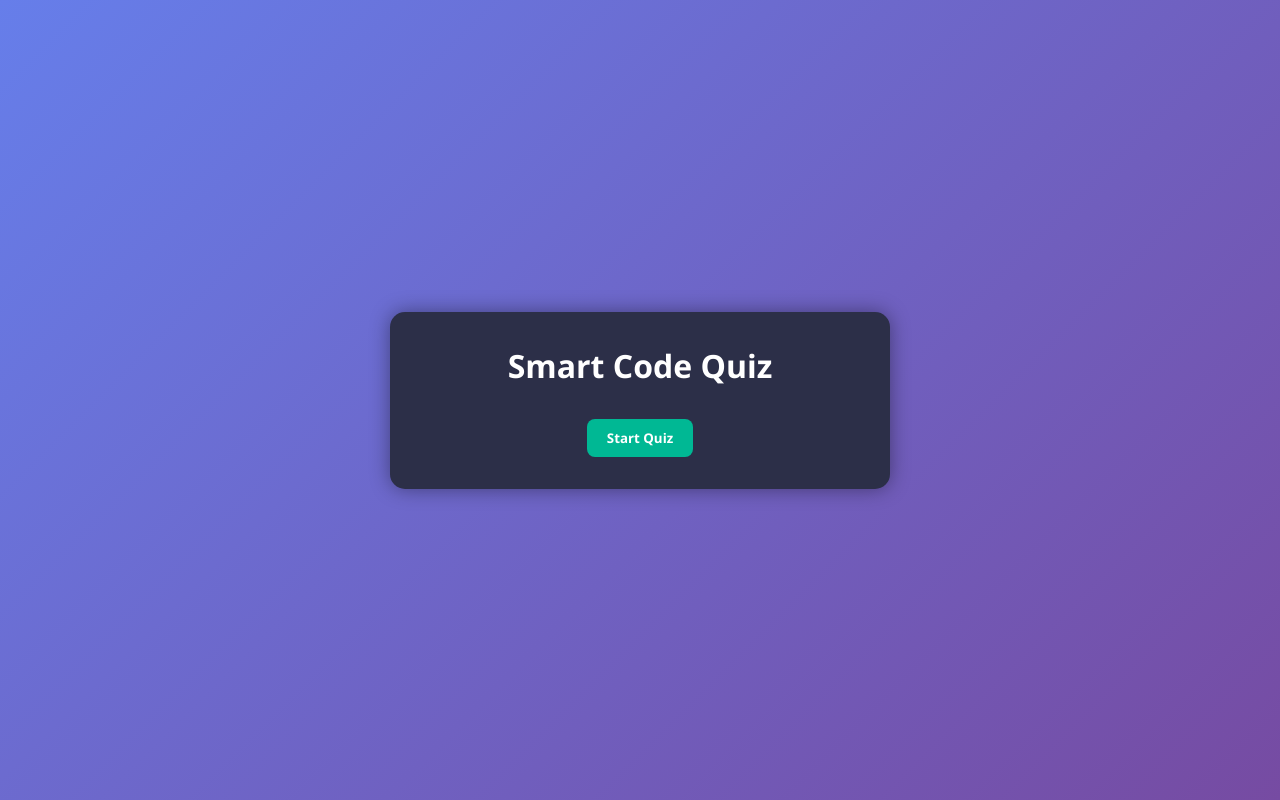
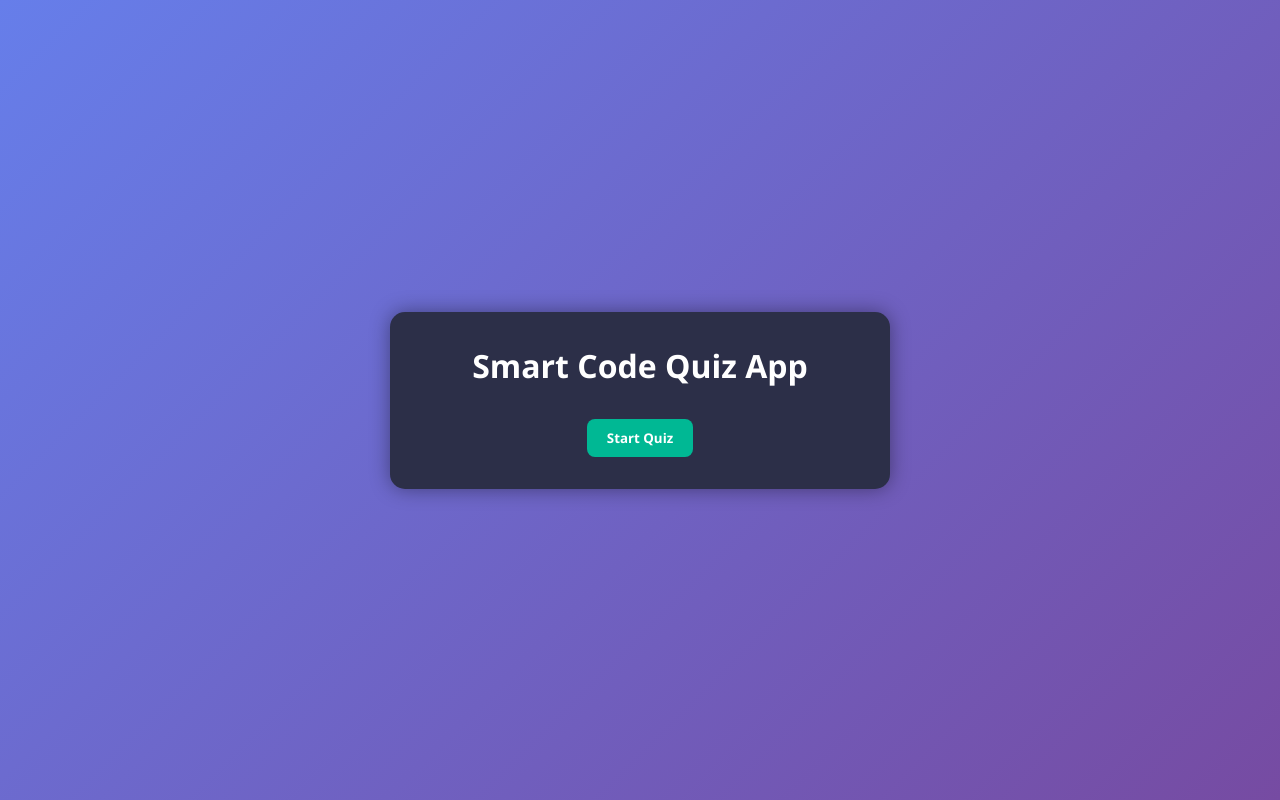
Before and after one commit to Ruchika329/demo-G-Action, a plain HTML site: page index.html in a window 1280 px wide. Drawn offline with Linux system fonts and the light colour scheme.

Commit message:
update index.html

```diff
--- a/index.html
+++ b/index.html
@@ -11,7 +11,7 @@
 <body>
     <div class="quiz-container">
         <div id="start-screen">
-            <h1>Smart Code Quiz</h1>
+            <h1>Smart Code Quiz App</h1>
             <button id="start-btn">Start Quiz</button>
         </div>
 
```
